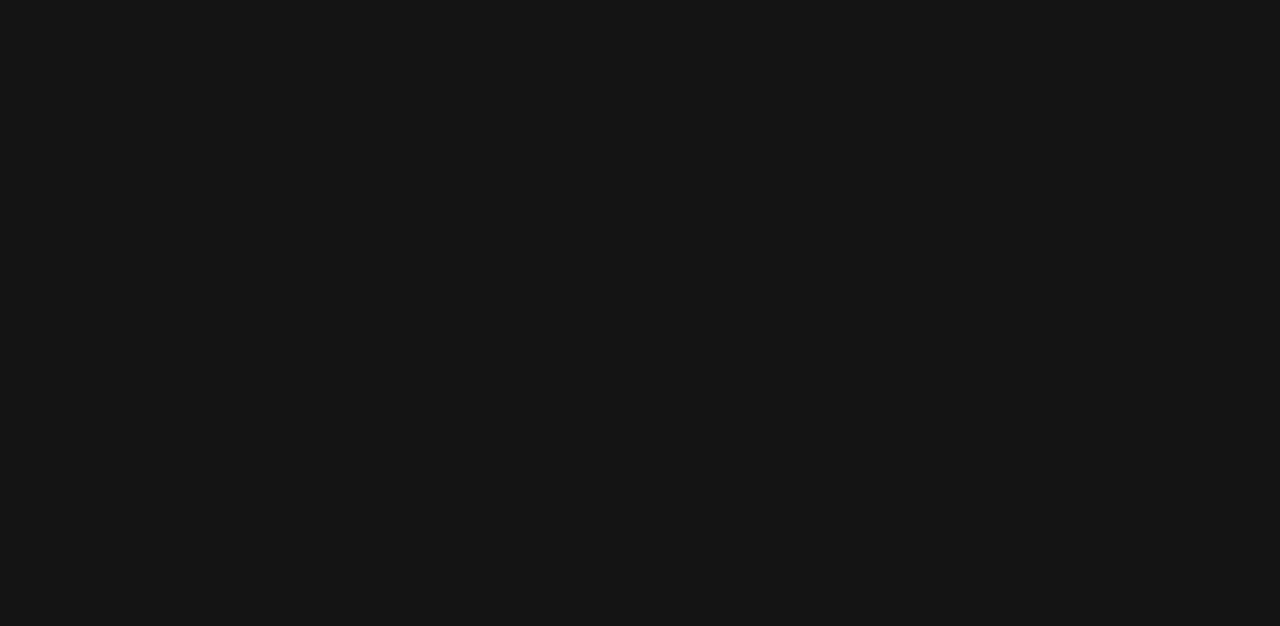
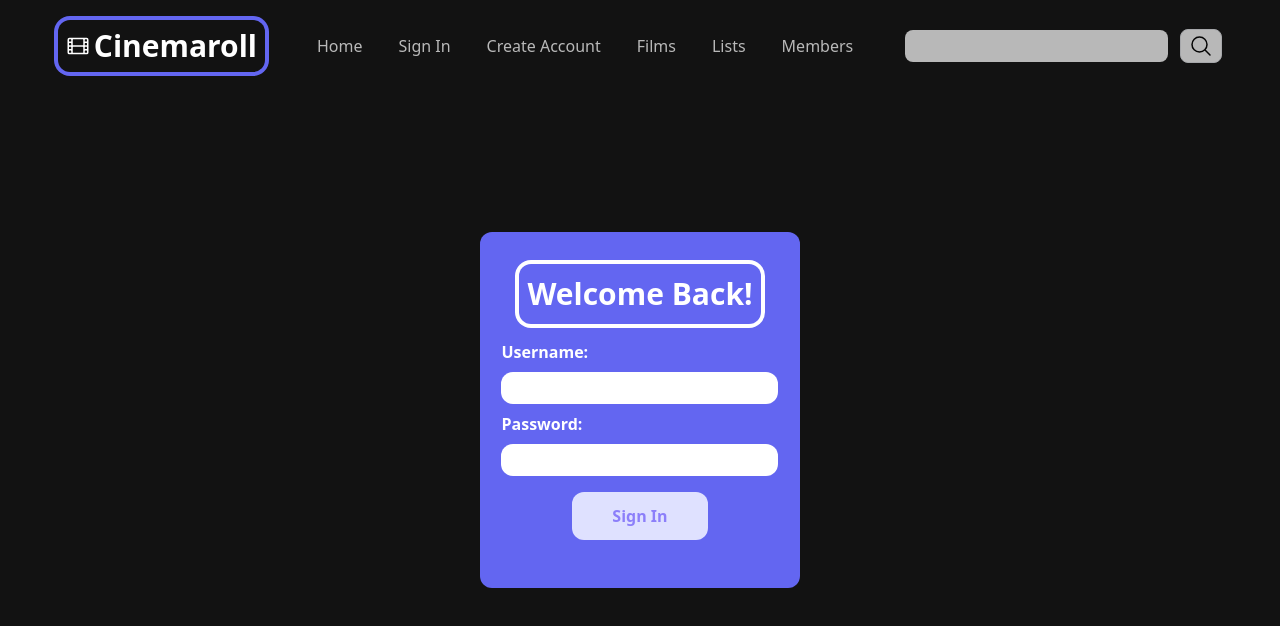
Before and after one commit to grgelsec/Cinemaroll, a React (Vite) app: page /sign-in in a window 1280 px wide. Before the commit this address had no page. Shown: the top 626 px of the page. Built offline with nearby package versions, Linux system fonts and the light colour scheme.

Commit message:
added singin

```diff
--- a/src/App.tsx
+++ b/src/App.tsx
@@ -2,6 +2,7 @@ import Home from "./components/homepage";
 import Films from "./components/films";
 import { Route, Routes } from "react-router-dom";
 import Create from "./components/createaccount";
+import SignIn from "./components/signin";
 
 function App() {
   return (
@@ -10,6 +11,7 @@ function App() {
         <Route key={'home'} path="/" element={<Home/>}/>
         <Route path="/films" element={<Films/>} />
         <Route path="/createaccount" element={<Create/>} />
+        <Route path="/sign-in" element={<SignIn/>}/>
       </Routes>
     </>
   );
--- /dev/null
+++ b/src/components/signin.tsx
@@ -0,0 +1,40 @@
+import NavBar from "./navbar";
+
+export default function SignIn() {
+  return (
+    <>
+      <NavBar></NavBar>
+      <div className="flex col justify-center py-40 lg:px-40 md:px-40 sm:px-40 ">
+        <div className="flex col flex-wrap justify-center items-center xl:w-4/12 lg:w-5/12 md:w-7/12 sm:w-11/12 py-8 text-white font-extrabold bg-indigo-500 rounded-xl">
+          <div className="space-y-2">
+            <div className="flex justify-center">
+              <h1 className="py-3 text-3xl ring-4 rounded-xl ring-white px-2 ">
+                Welcome Back!
+              </h1>
+            </div>
+            <form className="space-y-2 py-2">
+              <h1>Username:</h1>
+              <input
+                type="input"
+                className="flex px-4 py-1 bg-white rounded-xl text-black"
+              ></input>
+              <h1>Password:</h1>
+              <input
+                type="password"
+                className="flex px-4 py-1 bg-white rounded-xl text-black"
+              ></input>
+              <div className="flex justify-center py-2">
+                <button
+                  type="submit"
+                  className="px-10 py-3 bg-whitePurp text-mediumPurp rounded-xl"
+                >
+                  Sign In
+                </button>
+              </div>
+            </form>
+          </div>
+        </div>
+      </div>
+    </>
+  );
+}
```
